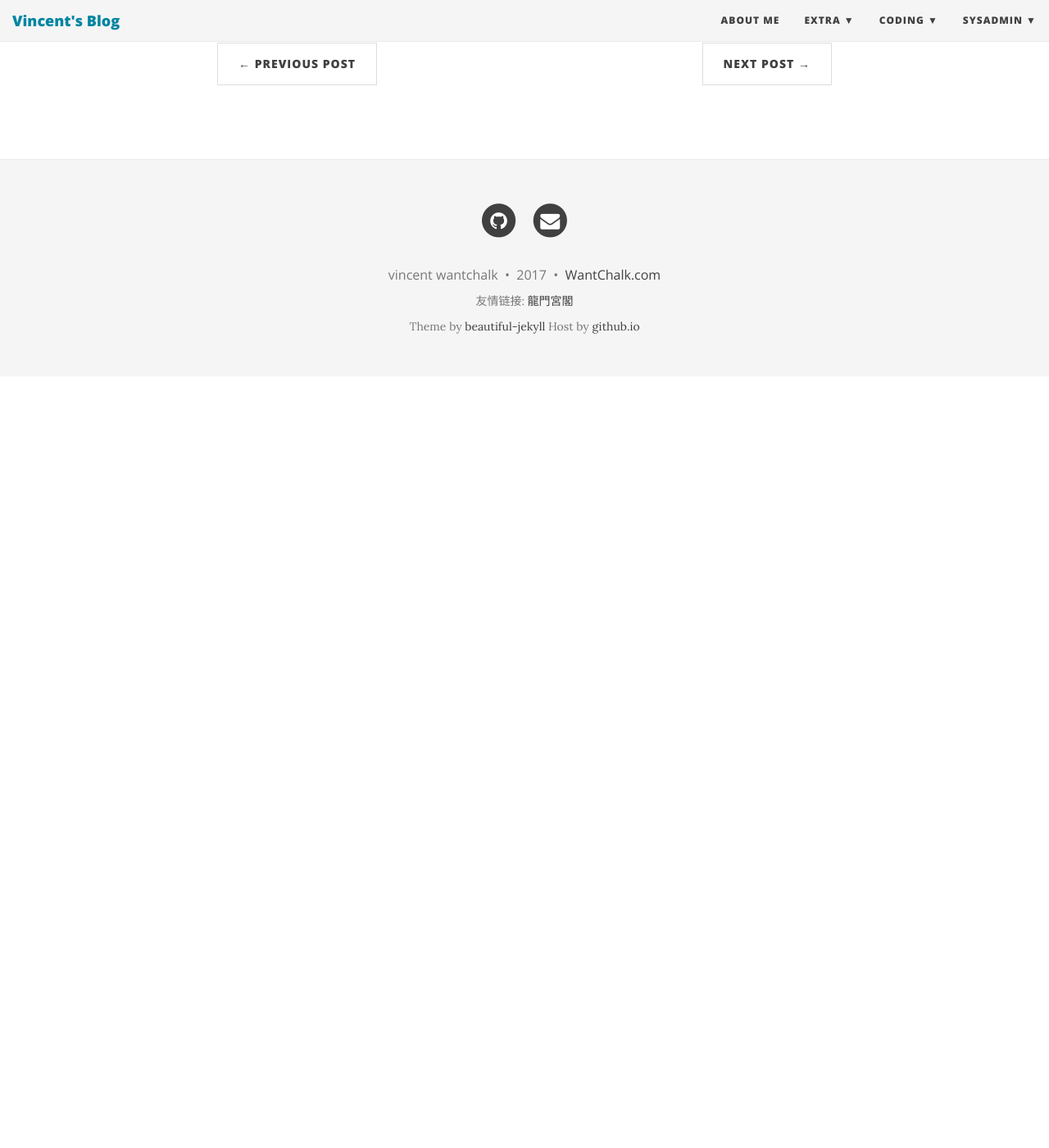
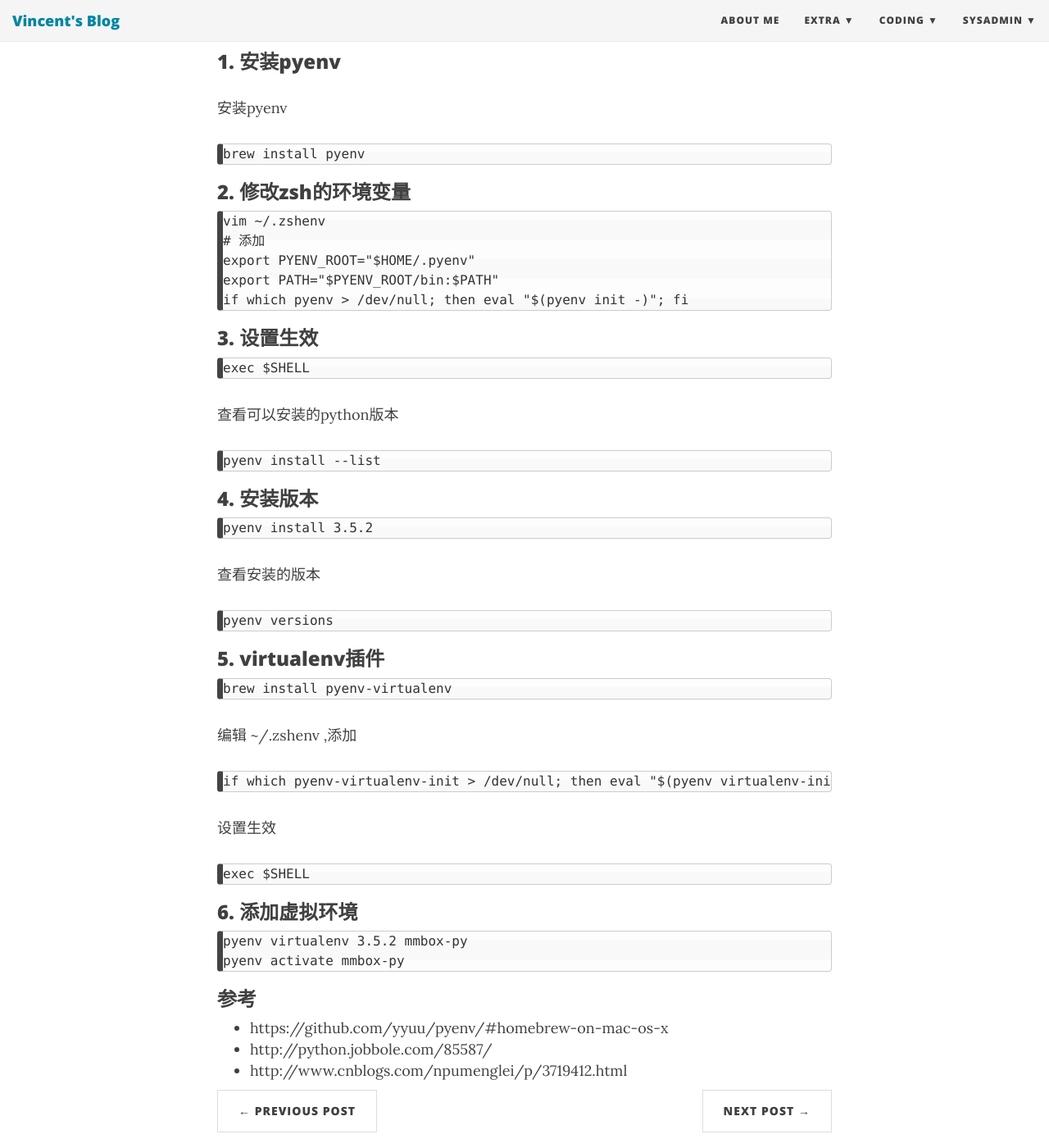
Before and after one commit to rainytooo/rainytooo.github.io, a Jekyll site: the page built from _posts/2017/06/2017-06-05-multiple-python-version-and-virtualenv-on-osx.md, in a window 1280 px wide and 1400 px high, scrolled down 254 px. Shown: the whole window at 82% size. Built offline with Jekyll 4.4.1, drawn with Linux system fonts in a browser that asks for light colours; nearby versions of some CDN libraries; comment, search, counter and statistics services are not loaded; before the commit the page ends 900 px from its top, so only the background shows below that.

Commit message:
2017年 6月 8日 星期四 12时14分10秒 CST

````diff
--- a/_posts/2017/06/2017-06-05-multiple-python-version-and-virtualenv-on-osx.md
+++ b/_posts/2017/06/2017-06-05-multiple-python-version-and-virtualenv-on-osx.md
@@ -5,3 +5,85 @@ date: 2017-05-27
 category: [language, python]
 tags: [python]
 ---
+
+### 1. 安装pyenv
+
+安装pyenv
+
+```
+brew install pyenv
+```
+
+
+### 2. 修改zsh的环境变量
+
+```
+vim ~/.zshenv
+# 添加
+export PYENV_ROOT="$HOME/.pyenv"
+export PATH="$PYENV_ROOT/bin:$PATH"
+if which pyenv > /dev/null; then eval "$(pyenv init -)"; fi
+```
+
+### 3. 设置生效
+
+
+```
+exec $SHELL
+```
+
+
+查看可以安装的python版本
+
+```
+pyenv install --list
+```
+
+
+
+### 4. 安装版本
+
+```
+pyenv install 3.5.2
+```
+
+查看安装的版本
+
+```
+pyenv versions
+```
+
+
+### 5. virtualenv插件
+
+```
+brew install pyenv-virtualenv
+```
+
+
+编辑 ~/.zshenv ,添加
+
+```
+if which pyenv-virtualenv-init > /dev/null; then eval "$(pyenv virtualenv-init -)"; fi
+```
+
+设置生效
+
+```
+exec $SHELL
+```
+
+### 6. 添加虚拟环境
+
+```
+pyenv virtualenv 3.5.2 mmbox-py
+pyenv activate mmbox-py
+```
+
+
+
+### 参考
+
+* https://github.com/yyuu/pyenv/#homebrew-on-mac-os-x
+* http://python.jobbole.com/85587/
+* http://www.cnblogs.com/npumenglei/p/3719412.html
````
Also changed, not shown: _posts/2017/05/2017-05-25-vim-tips.md (+10 -0 lines).
